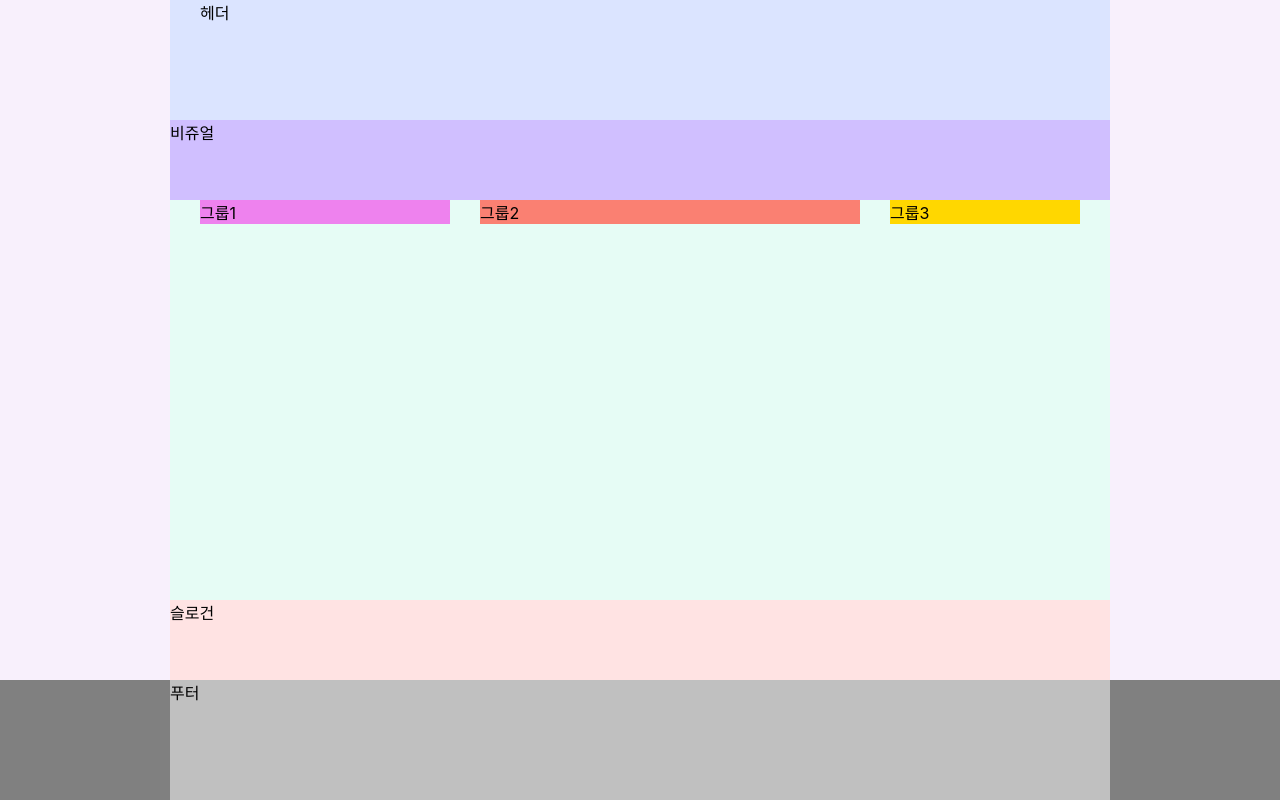
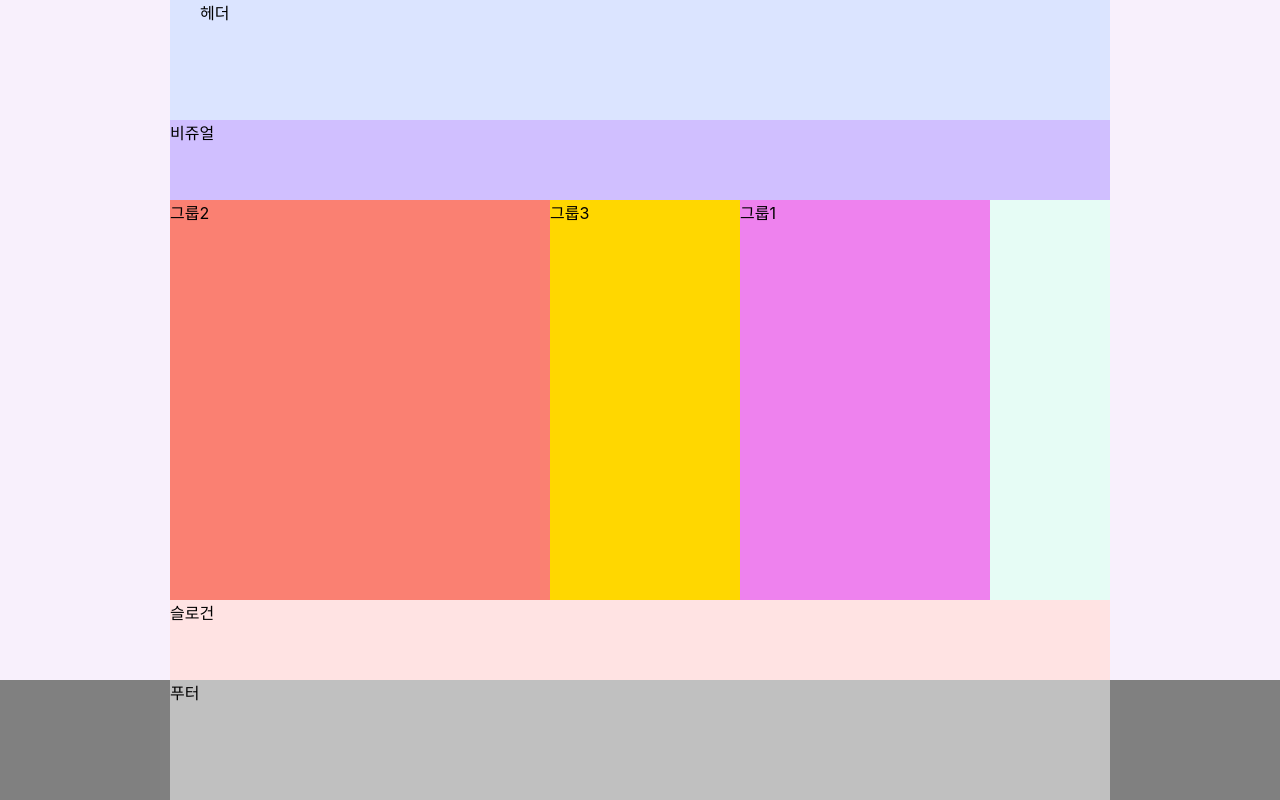
Before and after one commit to lulla-by/HTML5, a website: page index.html in a window 1280 px wide. Drawn offline with Linux system fonts and the light colour scheme; a web font is replaced by a local one.

Commit message:
flex를 이용한 메인 레이아웃

```diff
--- a/styles/style.css
+++ b/styles/style.css
@@ -29,28 +29,15 @@ body {
 .main {
   background: #e6fcf5;
   height: 50vh;
-  /* float: left;/ */
-  display: flow-root;
-  padding: 0 15px;
+  display: flex;
+  flex-direction: row;
 
 }
-/* .main::after {
-  content: "dd";
-  clear: both;
-  display: block;
-} */
 
-/* .box {
-  float:right
-} */
-
-.group{
-  margin: 0 15px;
-  float: left;
-}
 .group1{
   background: violet;
   width: 250px;
+  order: 1;
 }
 .group2{
   background: salmon;
@@ -66,7 +53,6 @@ body {
   background: #ffe3e3;
   height:10vh;
   clear: both;
-  /* margin-top: 150px; */
 }
 /* 푸터 */
 .footer {
```
